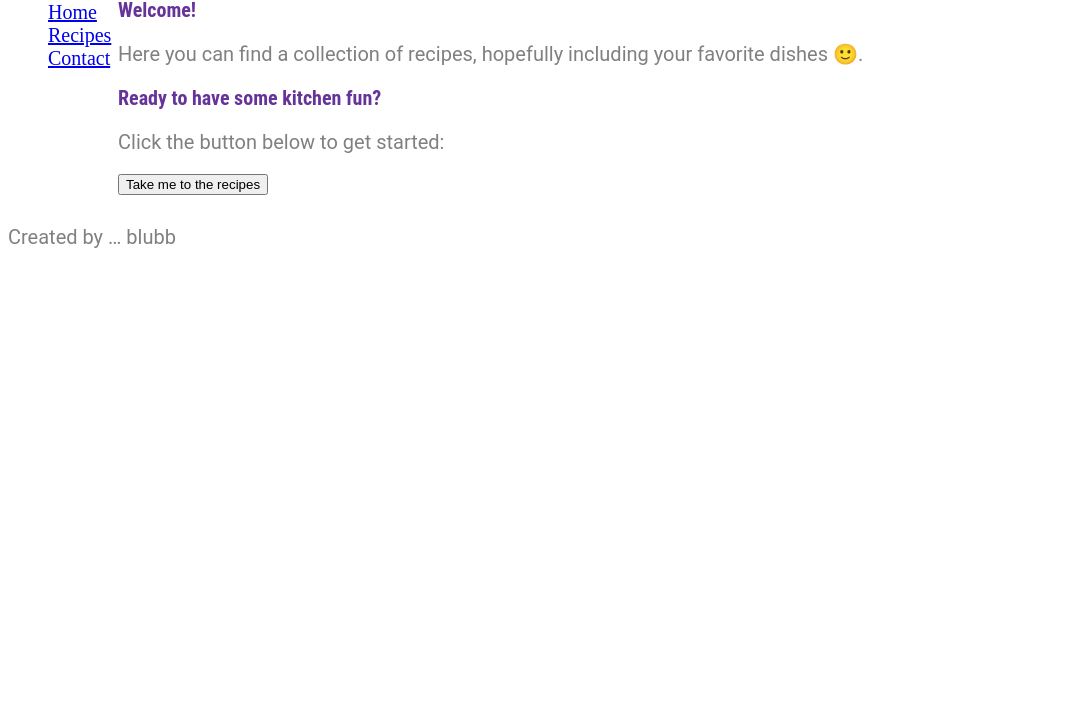
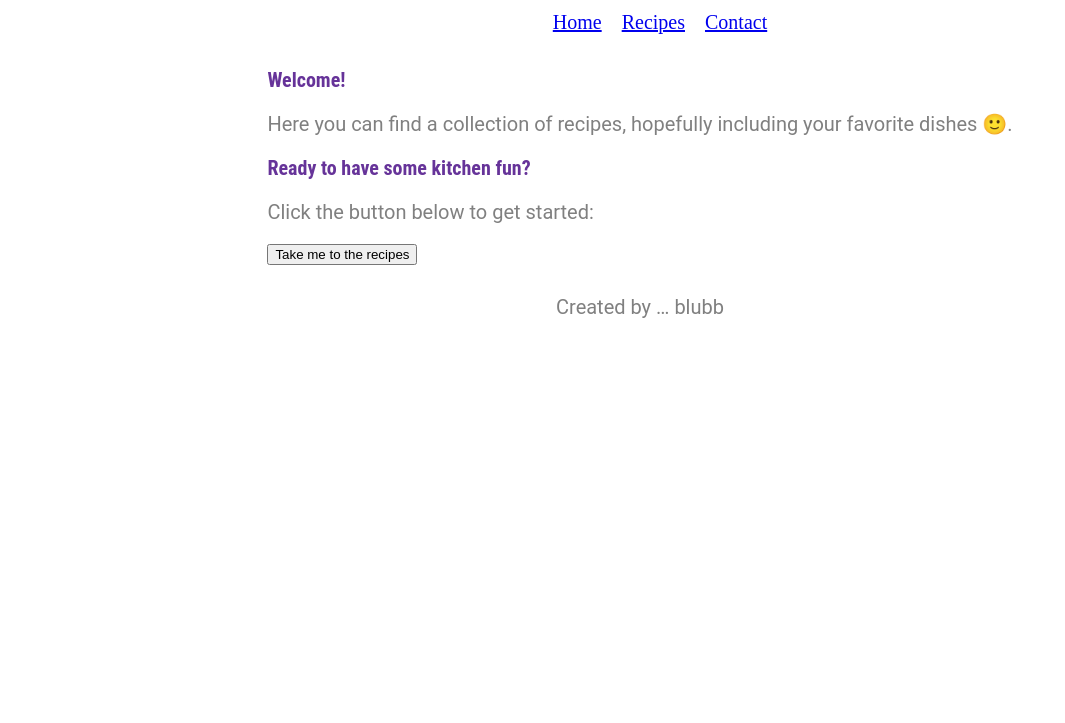
Before and after one commit to curiosdevcookie/recipe-manager, a website: page ui/index.html in a window 1280 px wide. Shown: the part 77-800 px from the top of the page, without its empty margins (0-1065 px from the left). Drawn offline with Linux system fonts and the light colour scheme.

Commit message:
Center Layout of dummy landing page

```diff
--- a/ui/styles/index.css
+++ b/ui/styles/index.css
@@ -30,19 +30,22 @@
   --shadow-main: 0 0 1rem var(--colour-main);
 
   /* Transitions */
-  --transition-in-out: all 0.3s ease-in-out;
+  --transition-in: all 0.3s slide-in;
+  --transition-out: all 0.3s slide-out;
 }
 
 /*Basic Layout*/
 body {
   display: grid;
   grid-template-columns: 10rem 1fr;
-  grid-template-rows: 4rem 1fr 4rem;
+  grid-template-rows: 4rem 6rem 1fr 4rem;
   grid-template-areas:
       'header header'
-      'nav main'
+      'nav nav'
+      'main main'
       'footer footer';
   gap: 1rem;
+  justify-items: center;
 }
 
 header {
@@ -67,7 +70,13 @@ nav {
 }
 
 nav ul {
+  display: flex;
+  flex-direction: row;
   list-style: none;
+}
+
+nav ul li {
+  padding: 1rem;
 }
 
 /*Headings*/
@@ -89,3 +98,22 @@ p {
   font-size: var(--size-m);
   color: var(--colour-text);
 }
+
+/*Animations*/
+@keyframes slide-in {
+  0% {
+    transform: translateX(-100%);
+  }
+  100% {
+    transform: translateX(0);
+  }
+}
+
+@keyframes slide-out {
+  0% {
+    transform: translateX(0);
+  }
+  100% {
+    transform: translateX(100%);
+  }
+}
```
